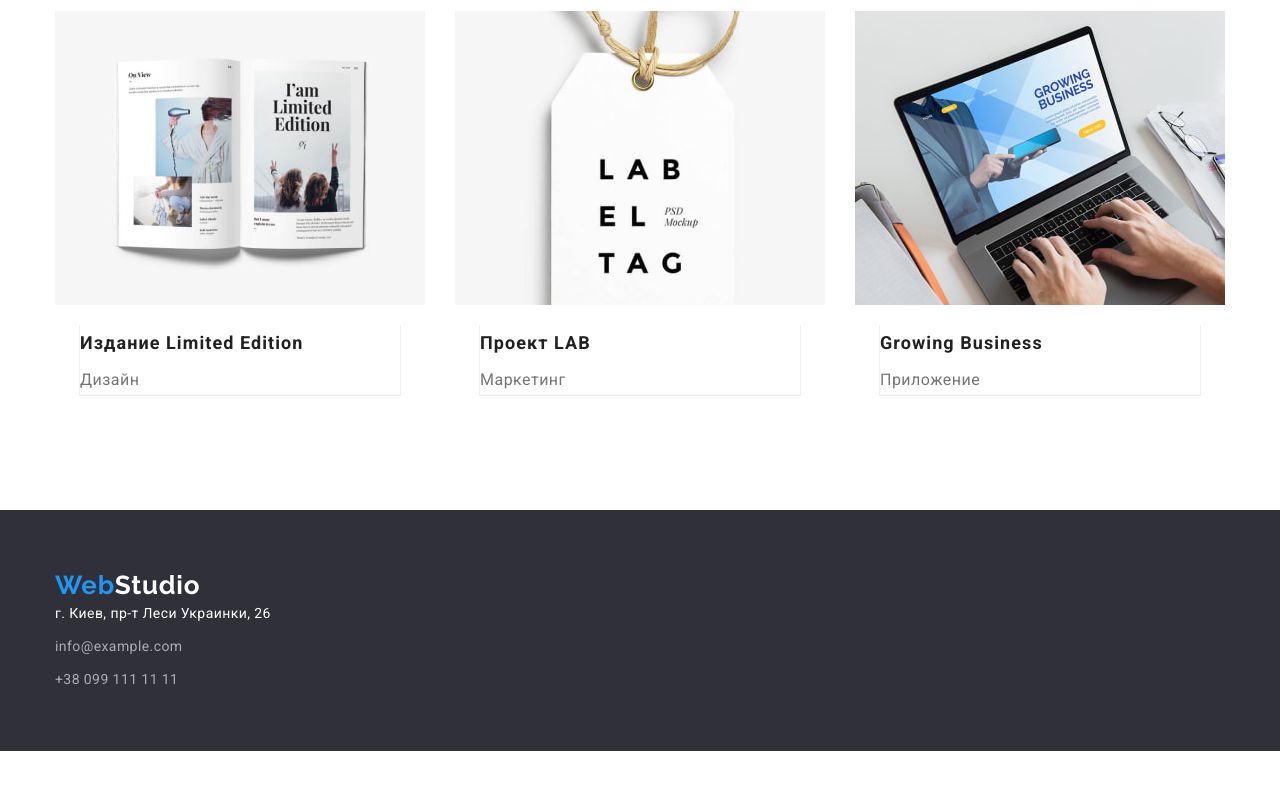
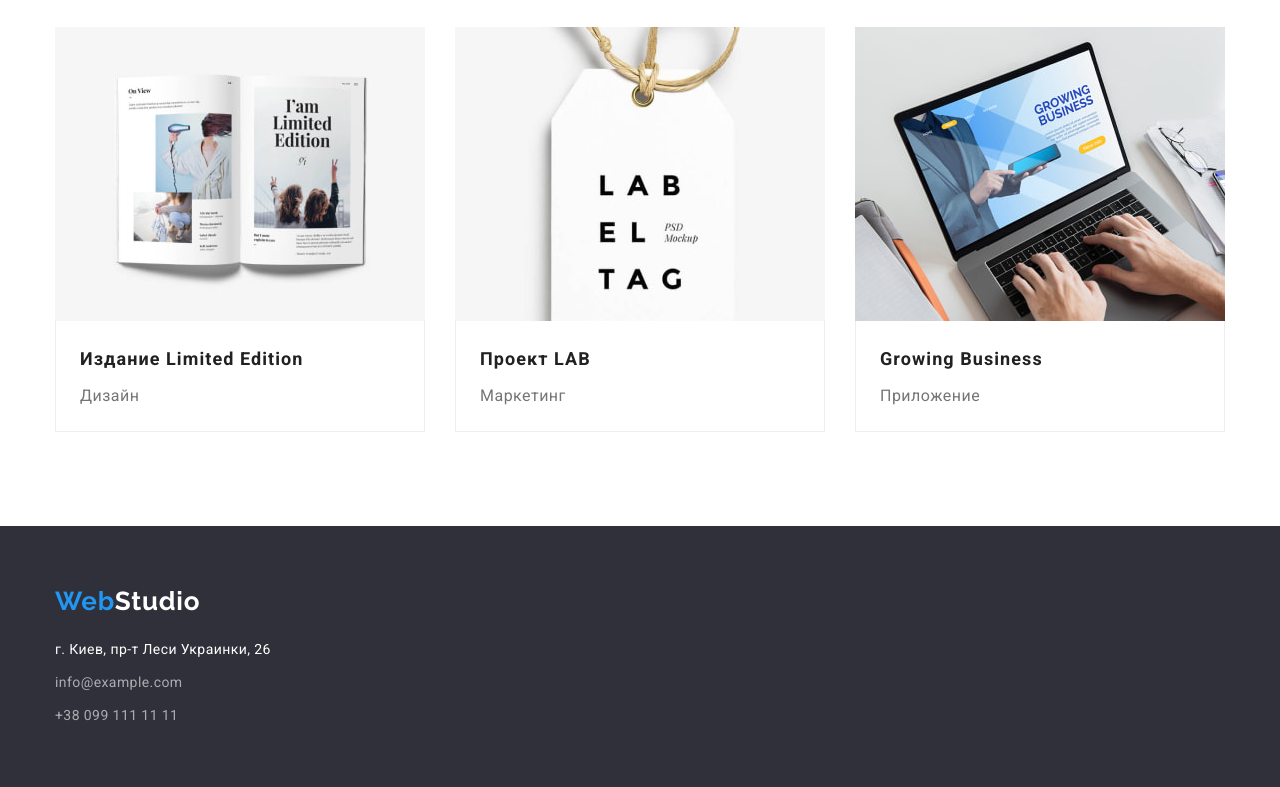
Before and after one commit to alex-skrizhevsky/goit-markup-hw-03, a plain HTML site: page portfolio.html in a window 1280 px wide. Shown: the part 1110-1897 px from the top of the page. Before the commit the page ends 1861 px from the top, so only its background shows below. Drawn offline with nearby package versions, Linux system fonts and the light colour scheme.

Commit message:
дз№3 спроба№3

```diff
--- a/css/styles.css
+++ b/css/styles.css
@@ -330,6 +330,7 @@ padding: 94px 0;
 }
 
 .footer-logo {
+  display: block;
   margin-bottom: 20px;
 }
 .footer-address {
@@ -362,7 +363,7 @@ padding: 94px 0;
 }
 .portf-btn-list {
   display: flex;
-  margin-bottom: 34px;
+  margin-bottom: 50px;
   justify-content: center;
   gap: 8px;
 }
@@ -387,7 +388,7 @@ border-radius: 4px;
 }
 
 .product-info {
-  margin: 20px 24px;
+  padding: 20px 24px;
   border-right: 1px solid #eeeeee;
   border-bottom: 1px solid #eeeeee;
   border-left: 1px solid #eeeeee;
```
